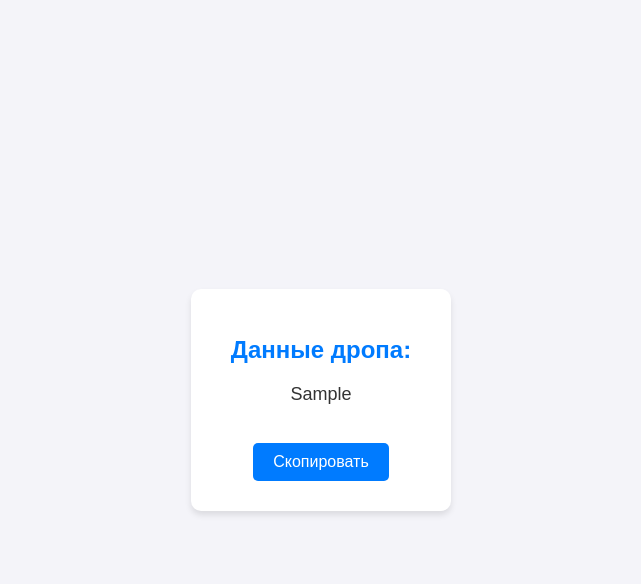
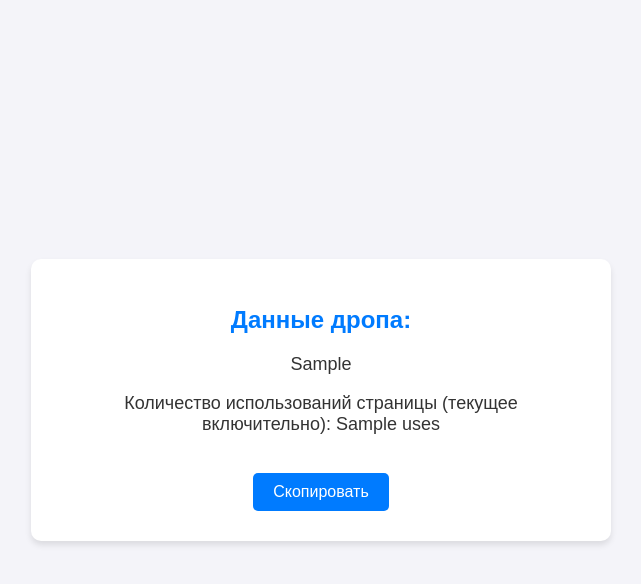
Before and after one commit to neuromachinery/Neur0DevilsWebpage, a Python web app: template templates/drop.html in a window 1280 px wide. Shown: the top 584 px of the page, without its empty margins (319-960 px from the left). Run offline with Jinja, Linux system fonts and the light colour scheme; the template is opened without the code that fills it: most values are stand-ins (such as "Sample title", 1, 10 or a date in 2020).

Commit message:
clarification on drop usage

```diff
--- a/templates/drop.html
+++ b/templates/drop.html
@@ -5,7 +5,6 @@
     <meta name="viewport" content="width=device-width, initial-scale=1.0">
     <title>Display Drop Data</title>
     <style>
-        /* Общий стиль для страницы */
         body {
             font-family: Arial, sans-serif;
             background-color: #f4f4f9;
@@ -16,8 +15,6 @@
             align-items: center;
             height: 100vh;
         }
-
-        /* Контейнер для отображения данных */
         #dropContainer {
             background-color: #ffffff;
             padding: 30px 40px;
@@ -26,19 +23,15 @@
             text-align: center;
             max-width: 500px;
         }
-
         h1 {
-            color: #007BFF; /* Синий цвет заголовка */
+            color: #007BFF;
             font-size: 24px;
             margin-bottom: 20px;
         }
-
         p {
-            color: #333333; /* Темный текст */
+            color: #333333;
             font-size: 18px;
-            word-wrap: break-word; /* Перенос длинных строк */
         }
-
         button {
             margin-top: 20px;
             padding: 10px 20px;
@@ -49,9 +42,8 @@
             font-size: 16px;
             cursor: pointer;
         }
-
         button:hover {
-            background-color: #0056b3; /* Темно-синий при наведении */
+            background-color: #0056b3;
         }
     </style>
 </head>
@@ -59,6 +51,7 @@
     <div id="dropContainer">
         <h1>Данные дропа:</h1>
         <p>{{ drop_data }}</p>
+        <p>Количество использований страницы (текущее включительно): {{ uses }}</p>
         <button onclick="copyToClipboard()">Скопировать</button>
     </div>
 
```
